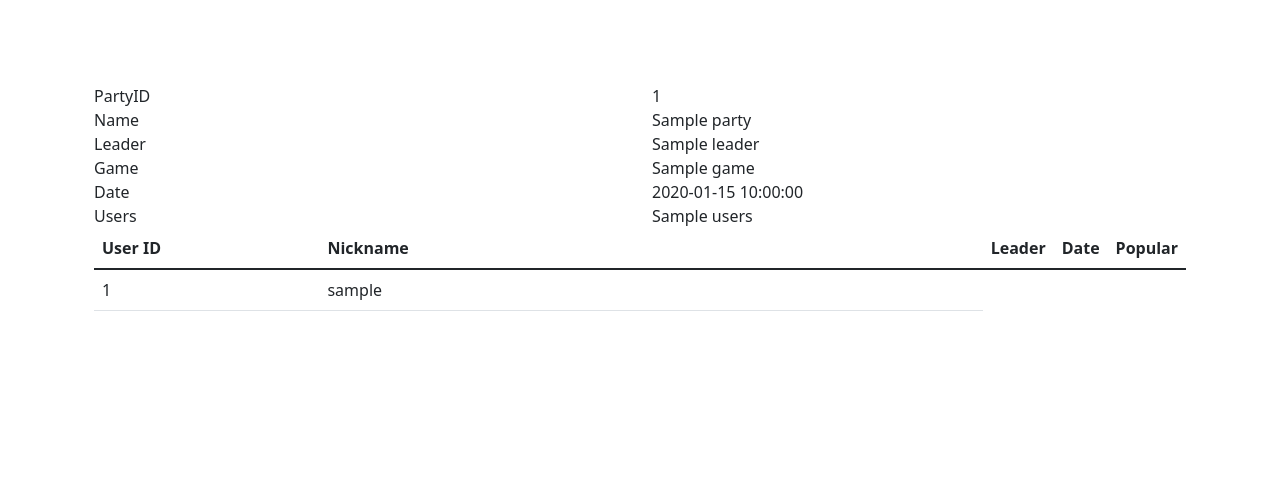
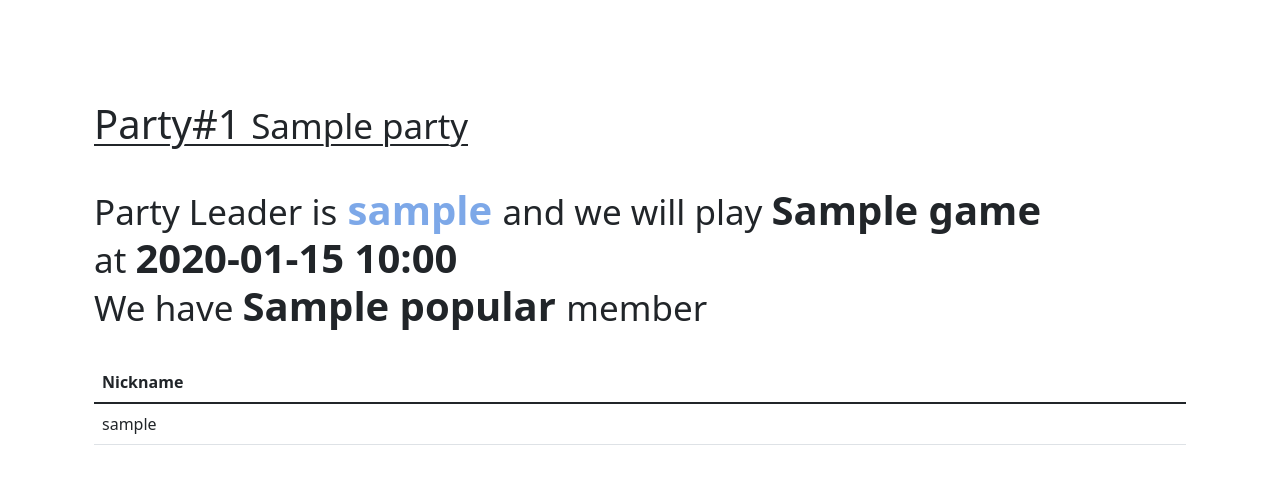
Before and after one commit to wbjeon2k/CSE421DB, a Flask app: template web/templates/partyDetail.html in a window 1280 px wide. Shown: the part 56-540 px from the top of the page. Run offline with Flask 2, Linux system fonts and the light colour scheme; the template is opened without the code that fills it: most values are stand-ins (such as "Sample title", 1, 10 or a date in 2020); parts of the project's set-up code (start-up, migrations or seed data) failed here and were passed over; some libraries are stand-ins or nearby versions.

Commit message:
redesign party detail

```diff
--- /dev/null
+++ b/web/static/css/partydetail.css
@@ -0,0 +1,3 @@
+#member-list {
+    margin-top: 2em;
+}
--- a/web/templates/partyDetail.html
+++ b/web/templates/partyDetail.html
@@ -1,55 +1,28 @@
 {% extends 'base.html' %}
 
+{% block css %}
+{{ super() }}
+<link rel="stylesheet" href="{{ url_for('static', filename='css/tablelist.css') }}">
+<link rel="stylesheet" href="{{ url_for('static', filename='css/partydetail.css') }}">
+{% endblock %}
+
 {% block content %}
-<div class="container"> <!-- Design needed -->
-    <div class="row">
-        <div class="col">
-            PartyID
-        </div>
-        <div class="col">
-            {{party['partyID']}}
-        </div>
+<div class="container">
+    <div class="page-title-group">
+        <h1 class="page-title">
+            Party#{{ party['partyID']}}
+            <small>{{ party['name'] }}</small>
+        </h1>
     </div>
-    <div class="row">
-        <div class="col">
-            Name
-        </div>
-        <div class="col">
-            {{party['name']}}
-        </div>
-    </div>
-    <div class="row">
-        <div class="col">
-            Leader
-        </div>
-        <div class="col">
-            {{party['leader']}} <!-- party['leader']에 리더의 닉네임을 넣는게 나을거 같아요-->
-        </div>
-    </div>
-    <div class="row">
-        <div class="col">
-            Game
-        </div>
-        <div class="col">
-            {{party['game']}} <!-- 게임의 이름을 넣어야할거 같아요-->
-        </div>
-    </div>
-    <div class="row">
-        <div class="col">
-            Date
-        </div>
-        <div class="col">
-            {{party['playStartDateTime']}}
-        </div>
-    </div>
-    <div class="row">
-        <div class="col">
-            Users
-        </div>
-        <div class="col">
-            {{party['users']}} <!-- myclan['users'] 를 count를 한 int 값으로 할지, list로 해서 |length를 할지는 백엔드 쪽에서 (일단은 int값 인 것으로 가정)-->
-        </div>
-    </div>
+    <h1>
+        <small>Party Leader is</small>
+        <strong class="rainbow-text">{{ party['leader']['nickname'] }}</strong>
+        <small>and we will play </small>
+        <strong>{{ party['game']['name'] }}</strong><br>
+        <small>at </small>
+        <strong>{{ party['playStartDatetime'].strftime('%Y-%m-%d %H:%M') }}</strong><br>
+        <small>We have </small> <strong>{{ party['popular'] }}</strong> <small>member{% if party['popular'] > 1 %}s{% endif %}</small>
+    </h1>
     {% if session.get('user') %}
         {% if not is_my_party %}
         <a href="join/" class="btn btn-primary">Join</a>
@@ -57,24 +30,27 @@
         <a href="secession/" class="btn btn-primary">Secession</a>
         {% endif %}
     {% endif %}
-    <table class="table">
+    <table id="member-list" class="table">
         <thead>
           <tr>
-            <th scope="col">User ID</th>
-            <th scope="col">Nickname</th>
-            <th scope="col">Leader</th>
-            <th scope="col">Date</th>
-            <th scope="col">Popular</th>
+            <th class="col-9" scope="col">Nickname</th>
           </tr>
         </thead>
         <tbody>
-            {% for user in party['member'] %}
-            <tr onclick = "location.href = '/users/{{user['userID']}}/'">
-                <td class="col-3">{{user['userID']}}</td>
-                <td class="col-9">{{user['nickname']}}</td>
+            {% for user in members %}
+            <tr class="table-link-item" onclick="onClickUser({{ user['service_user_id'] }});">
+                <td>{{user['nickname']}}</td>
             </tr>
             {% endfor %}
         </tbody>
       </table>
 </div>
 {% endblock content %}
+
+{% block script %}
+<script>
+  const onClickUser = (userID) => {
+    location.href = '/users/' + userID + '/';
+  }
+</script>
+{% endblock %}
```
Also changed, not shown: web/views/party_views.py (+19 -10 lines).
